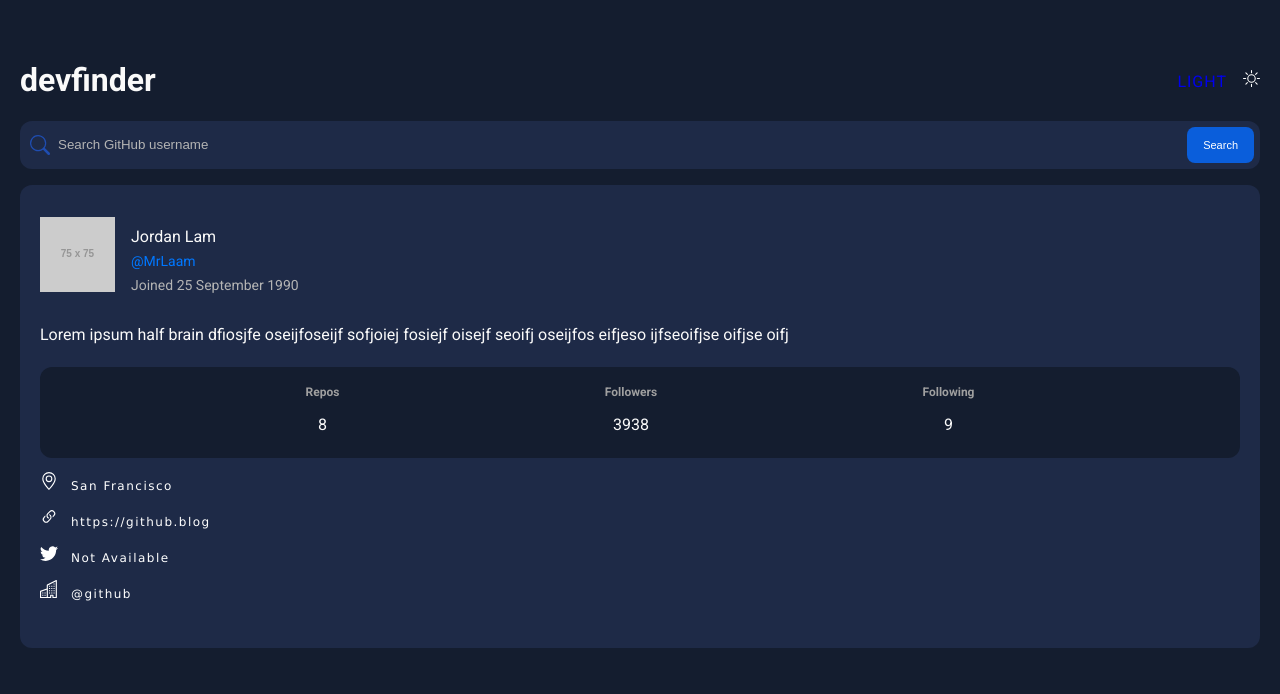
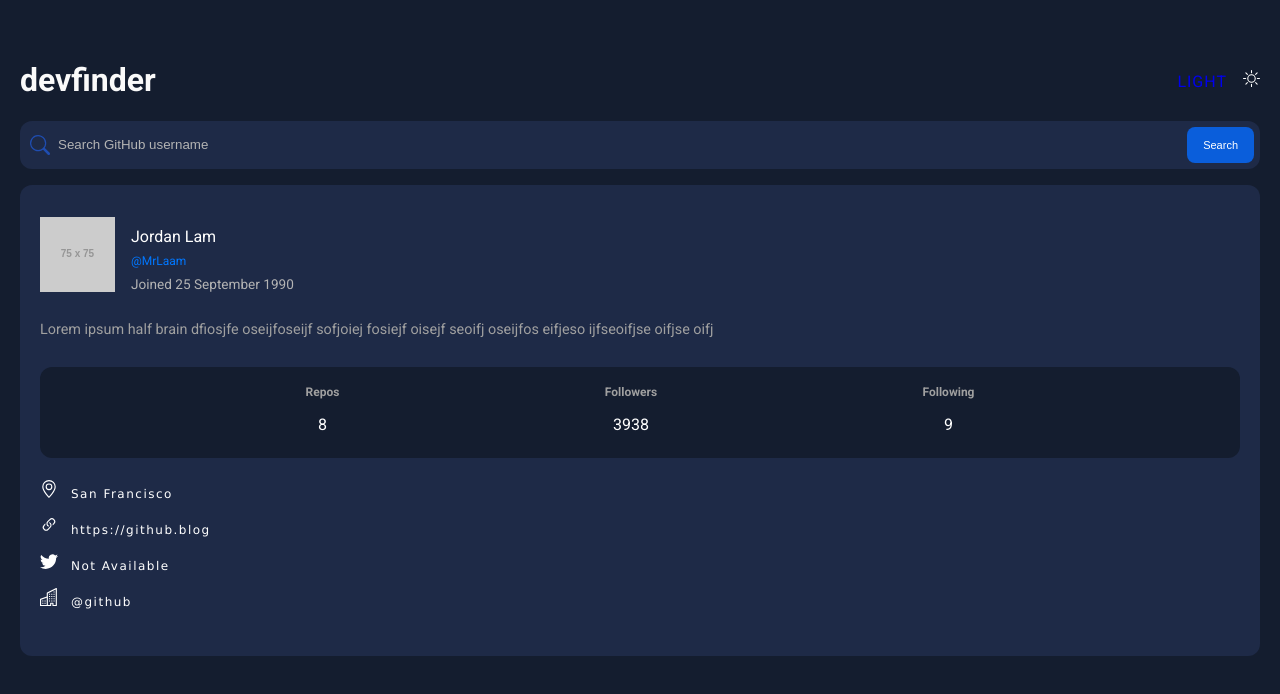
Before and after one commit to EdvardJohansen/github-frontend, a React (Create React App) app: page / in a window 1280 px wide. Shown: the top 694 px of the page. Built offline with nearby package versions, Linux system fonts and the light colour scheme.

Commit message:
Added more styling to the profile container

```diff
--- a/src/css/Profile.css
+++ b/src/css/Profile.css
@@ -1,8 +1,13 @@
 .profile-container {
     background-color: #1e2a47;
+    color: rgb(160, 160, 160);
     margin: 16px 0;
     padding: 32px 20px;
     border-radius: 12px;
+}
+
+.summary-title, .stats-group {
+    color: #fff;
 }
 
 .profile-summary {
@@ -18,22 +23,24 @@
 }
 
 .summary-username {
-    font-size: 14px;
+    font-size: 0.75rem;
     color: rgb(0, 119, 255);
 }
 
 .summary-joined-date {
     color: rgb(180, 180, 180);
-    font-size: 14px;
+    font-size: 0.85rem;
     padding-top: 2px;
 }
 
 .profile-description-container {
-    line-height: 2rem;
+    line-height: 1.8rem;
+    font-size: 0.9rem;
 }
 
 .stats-container {
     display: flex;
+    margin: 22px 0;
     padding: 8px 0;
     justify-content: space-evenly;
     background-color: #141D2F;
```
